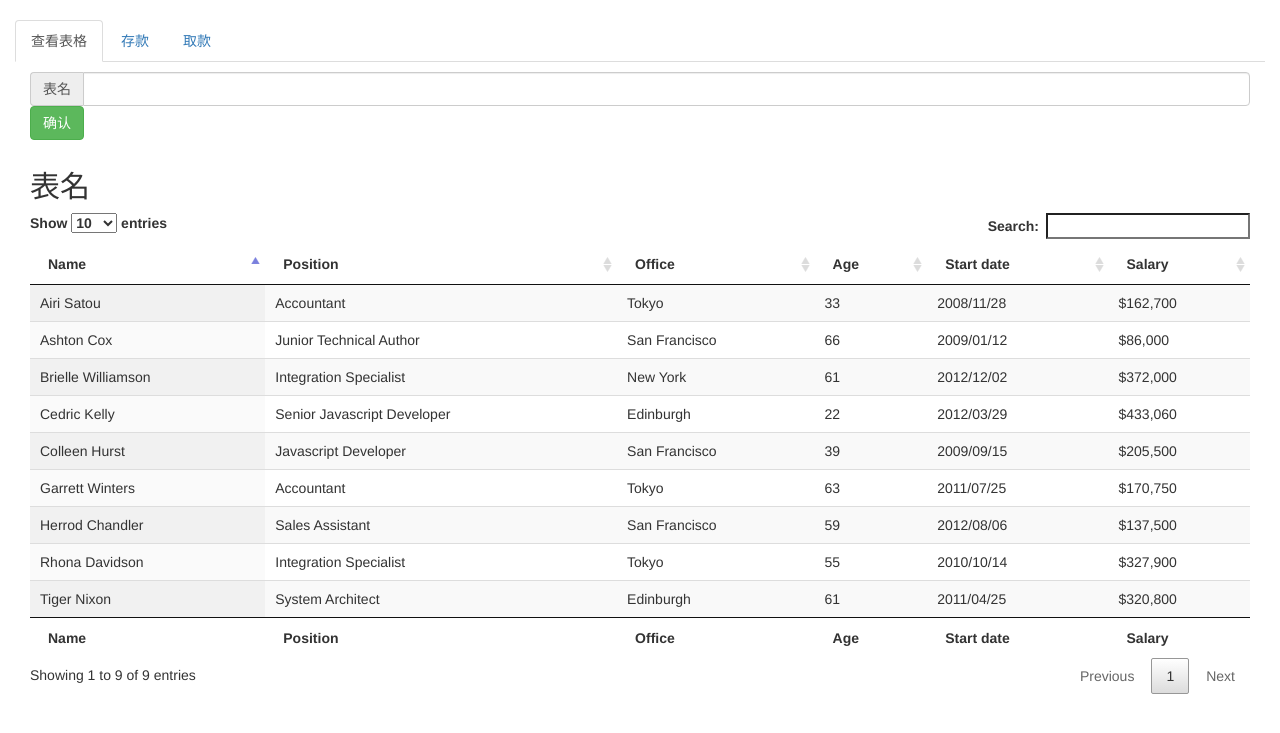
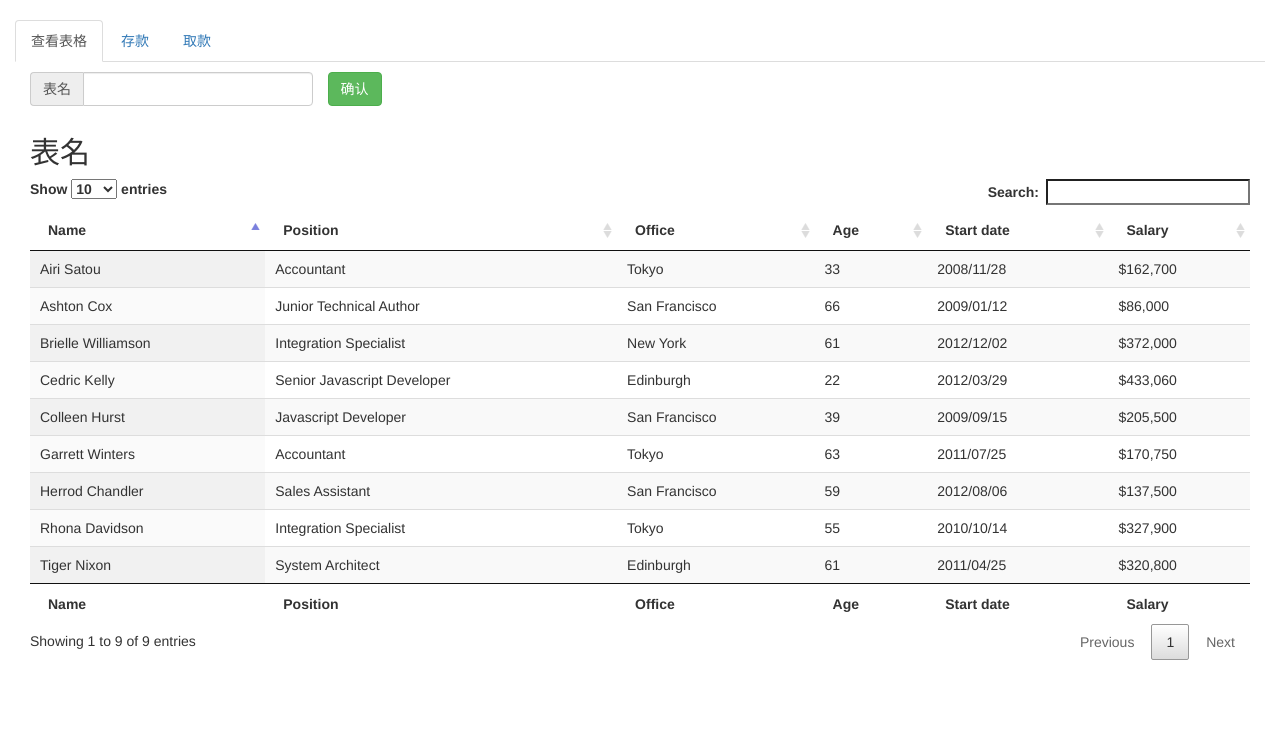
Before and after one commit to PolyKen/bank, a Flask app: page / in a window 1280 px wide. Shown: the part 51-784 px from the top of the page. Run offline with Flask 2, Linux system fonts and the light colour scheme; some libraries are stand-ins or nearby versions.

Commit message:
fix index button

```diff
--- a/templates/index.html
+++ b/templates/index.html
@@ -35,11 +35,13 @@
     <div class="tab-content">
         <div class="tab-pane fade in active" id="tables">
             <div class="row">
-                <div class="col-md-12 col-sm-12 col-xs-12">
+                <div class="col-lg-3 col-md-4 col-sm-6 col-xs-12">
                     <div class="input-group">
                         <span class="input-group-addon">表名</span>
                         <input type="text" id="table-name-to-select" class="form-control">
                     </div>
+                </div>
+                <div class="col-lg-1 col-md-1 col-sm-6 col-xs-6" style="padding-left: 0px">
                     <button class="btn btn-success" id="btn-select-table">确认</button>
                 </div>
             </div>
```
